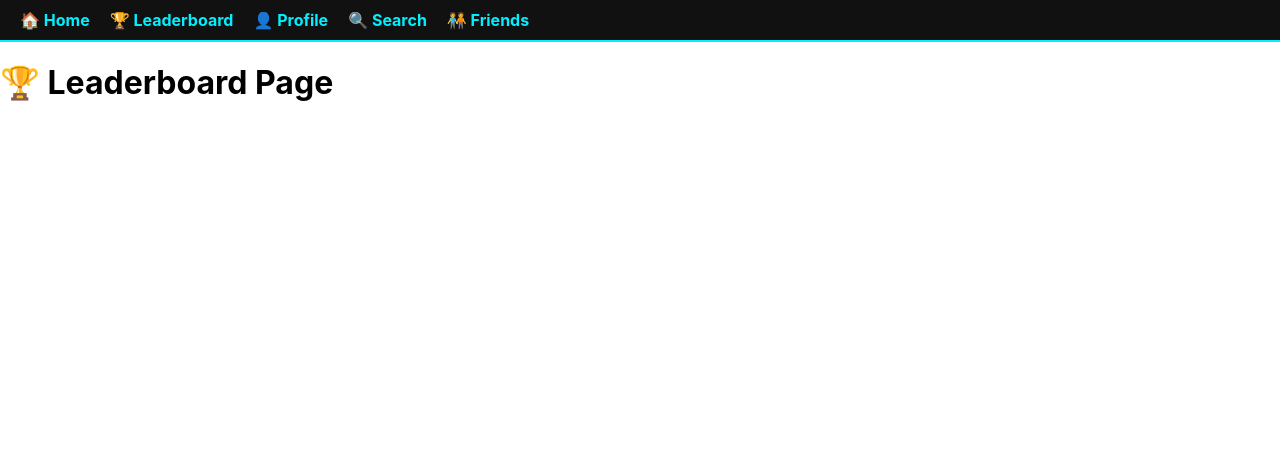
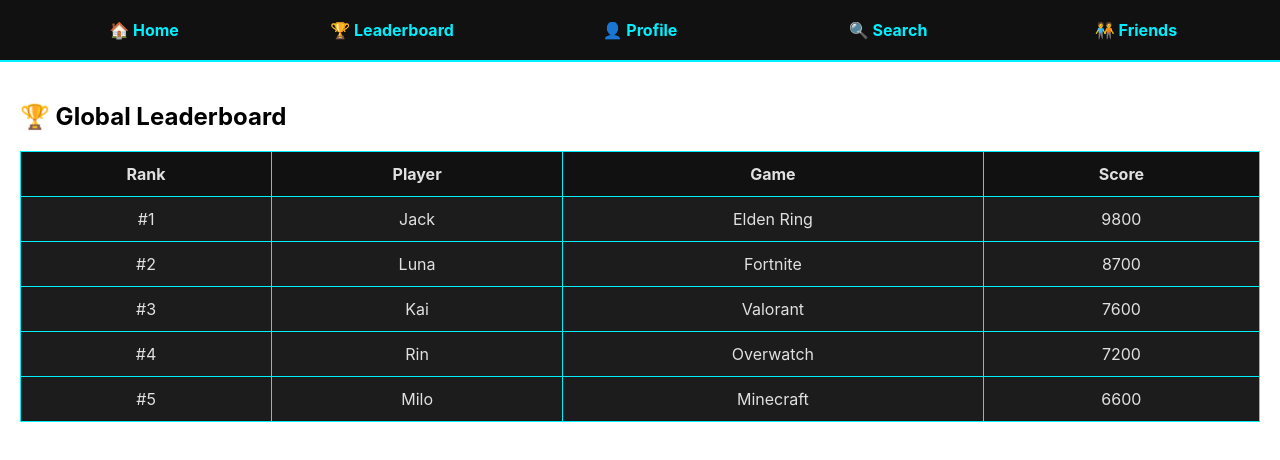
Before and after one commit to jbir10/Learn-React, a React (Create React App) app in the folder final-tutorial/: page /leaderboard in a window 1280 px wide. Shown: the top 460 px of the page. Built offline with nearby package versions, Linux system fonts and the light colour scheme.

Commit message:
Add Leaderboard page with mock data with table styling

```diff
--- a/final-tutorial/src/components/Navbar.css
+++ b/final-tutorial/src/components/Navbar.css
@@ -2,16 +2,20 @@
   background-color: #111;
   padding: 10px 20px;
   display: flex;
-  gap: 20px;
+  justify-content: space-between;
   border-bottom: 2px solid #00f0ff;
 }
 
 .navbar a {
+  flex: 1;
+  text-align: center;
   color: #00f0ff;
   text-decoration: none;
   font-weight: bold;
+  padding: 10px 0;
 }
 
 .navbar a:hover {
   color: #0ff;
+  background-color: #222;
 }
--- /dev/null
+++ b/final-tutorial/src/data/leaderboardData.js
@@ -0,0 +1,9 @@
+const leaderboardData = [
+  { username: 'Jack', game: 'Elden Ring', score: 9800 },
+  { username: 'Luna', game: 'Fortnite', score: 8700 },
+  { username: 'Kai', game: 'Valorant', score: 7600 },
+  { username: 'Rin', game: 'Overwatch', score: 7200 },
+  { username: 'Milo', game: 'Minecraft', score: 6600 },
+];
+
+export default leaderboardData;
--- /dev/null
+++ b/final-tutorial/src/pages/Leaderboard.css
@@ -0,0 +1,24 @@
+.page {
+  padding: 20px;
+}
+
+.leaderboard-table {
+  width: 100%;
+  border-collapse: collapse;
+  background-color: #1c1c1c;
+  color: #e0e0e0;
+}
+
+.leaderboard-table th, .leaderboard-table td {
+  border: 1px solid #00f0ff;
+  padding: 12px;
+  text-align: center;
+}
+
+.leaderboard-table th {
+  background-color: #111;
+}
+
+.leaderboard-table tr:hover {
+  background-color: #222;
+}
--- a/final-tutorial/src/pages/Leaderboard.js
+++ b/final-tutorial/src/pages/Leaderboard.js
@@ -1,3 +1,33 @@
 import React from 'react';
-const Leaderboard = () => <h1>🏆 Leaderboard Page</h1>;
+import leaderboardData from '../data/leaderboardData';
+import './Leaderboard.css';
+
+const Leaderboard = () => {
+  return (
+    <div className="page">
+      <h2>🏆 Global Leaderboard</h2>
+      <table className="leaderboard-table">
+        <thead>
+          <tr>
+            <th>Rank</th>
+            <th>Player</th>
+            <th>Game</th>
+            <th>Score</th>
+          </tr>
+        </thead>
+        <tbody>
+          {leaderboardData.map((entry, index) => (
+            <tr key={index}>
+              <td>#{index + 1}</td>
+              <td>{entry.username}</td>
+              <td>{entry.game}</td>
+              <td>{entry.score}</td>
+            </tr>
+          ))}
+        </tbody>
+      </table>
+    </div>
+  );
+};
+
 export default Leaderboard;
```
